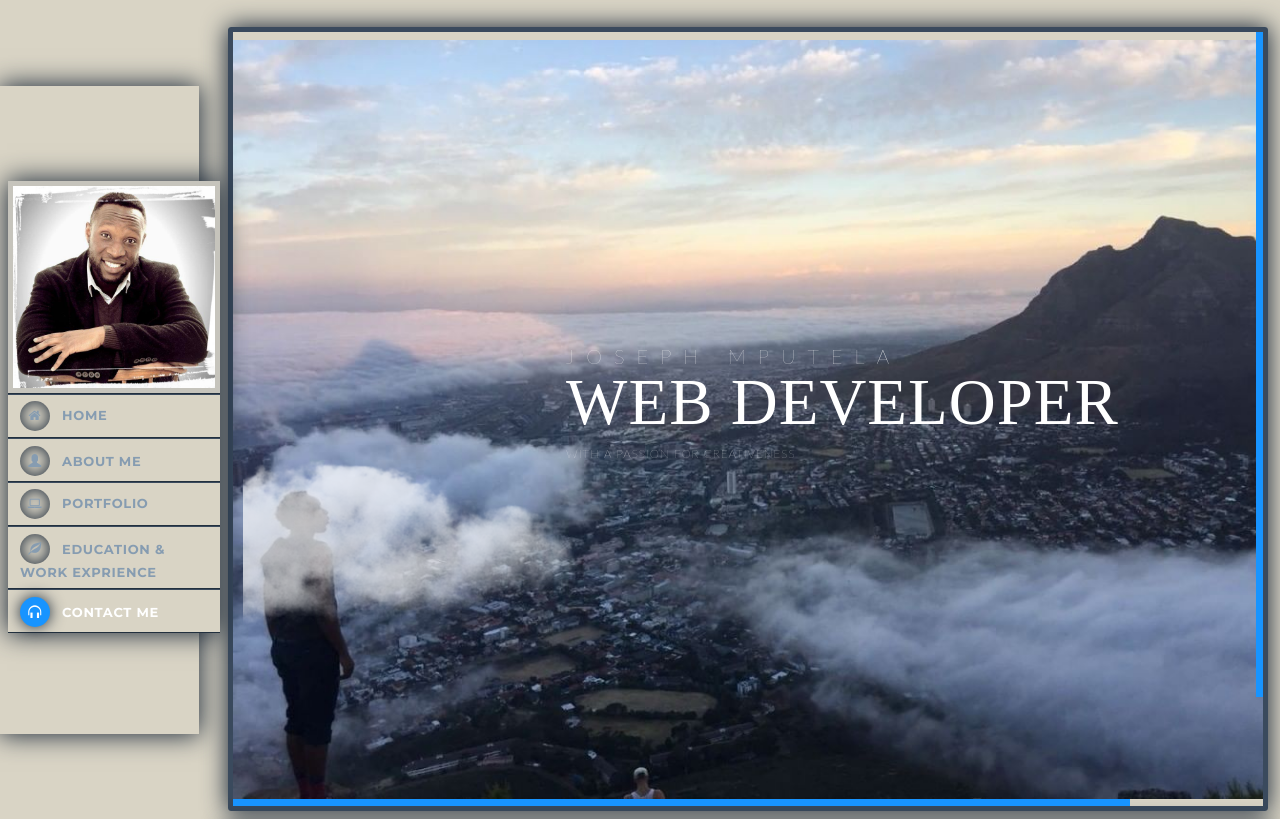
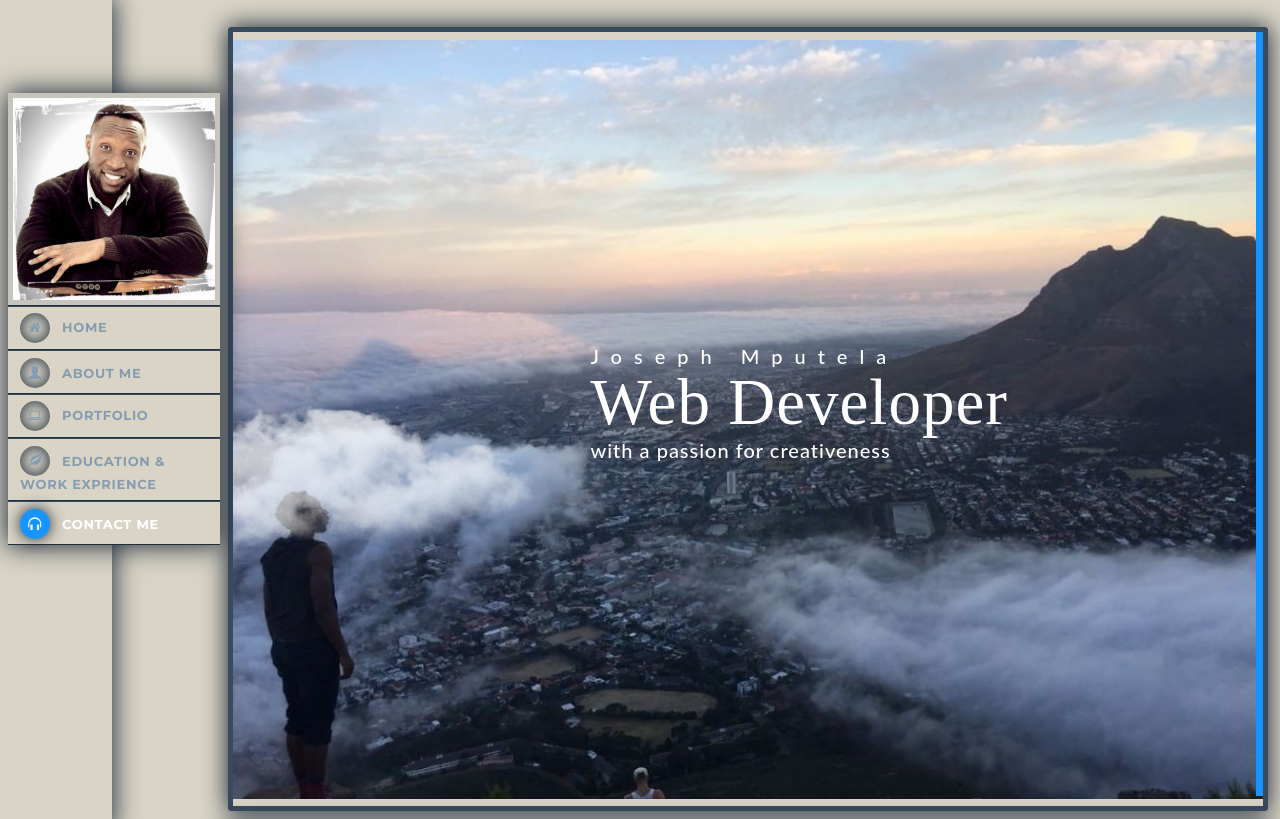
Before and after one commit to JoMputela/Joseph-Mputela-CV, a plain HTML site: page index.html in a window 1280 px wide. Shown: the top 819 px of the page. Drawn offline with Linux system fonts and the light colour scheme; a script that the page names is missing.

Commit message:
Added my project

```diff
--- a/css/style.css
+++ b/css/style.css
@@ -646,17 +646,17 @@ body {
 ================================= */
 .kayo-aside {
   position: fixed;
-  height: 100%;
+  height: 112%;
 }
 
 /* 3.1 Control Bar */
 .control-bar {
-       height: 81%;
-    width: 199px;
-    float: left;
-    position: relative;
-    z-index: 999;
-    top: 59px;
+     height: 93%;
+width: 112px;
+float: left;
+position: relative;
+z-index: 999;
+top: -29px;
 }
 
 
@@ -889,19 +889,21 @@ background-size: 100% 98%;
 
   );
 
-
+ @import url('https://fonts.googleapis.com/css?family=Bree+Serif|Cinzel&display=swap');
 
 
 .gamma {font-size: 2rem; /* 36 / 18 = 2 */margin-bottom: 0.825rem;}
 .lato{font-family: 'Lato'}
-.thin{font-weight: 100;}
+/*.thin{font-weight: 100;}*/
 .ls-xlarge{letter-spacing: 12px;}
-.uppercase{text-transform: uppercase;}
-.open-sans{font-family: 'Open Sans';}
+/*.uppercase{text-transform: uppercase;}*/
+.open-sans{
+    font-family: 'Cinzel', serif;
+}
 .bold{font-weight: 700;}
 .ls-medium{letter-spacing: 1px;}
 .tera {font-family: 'Roboto Slab', serif; font-size: 6.5rem; /* 117 / 18 = 6.5 */margin-bottom: 0.25385rem;}
-.epsilon {font-size: 1.16667rem; /* 21 / 18 = 1.1667 */margin-bottom: 1.41429rem;}
+/*.epsilon {font-size: 1.16667rem; /* 21 / 18 = 1.1667 margin-bottom: 1.41429rem;}*/
 /* ==== General styles ==== */
 .centered {
     position: absolute;
@@ -918,7 +920,7 @@ background-size: 100% 98%;
 
 
 
-
+element
 
 
 .cloud-block {
@@ -1038,7 +1040,7 @@ padding-left: 10px;
     padding-top: 13px;
 }
 .img-responsive {
-  border-radius: 32px;
+  border-radius: 203px;
   border: solid;
 }
 .kayo-intro-section.text-back {
--- a/index.html
+++ b/index.html
@@ -156,7 +156,7 @@
                             <div class="kayo-info-detail">
                                 <h3><strong>HELLO,</strong></h3>
                                 <p>
-                                    I am a young male full of passion for creativity and the <br>industry. I am very determined and strive to excel my<br> limits. love outdoor activities <br>and meeting people.
+                                    I am a young male full of passion for creativity and the<br >industry. The skills and experiences gained through <br>the past year has led me to myself-discovery, where <br>finding myself full of determination, hardworking and<br> always striving to excel my limits. love outdoor activities <br>and meeting people.
                                 </p>
                             </div>
                         </div>
```
